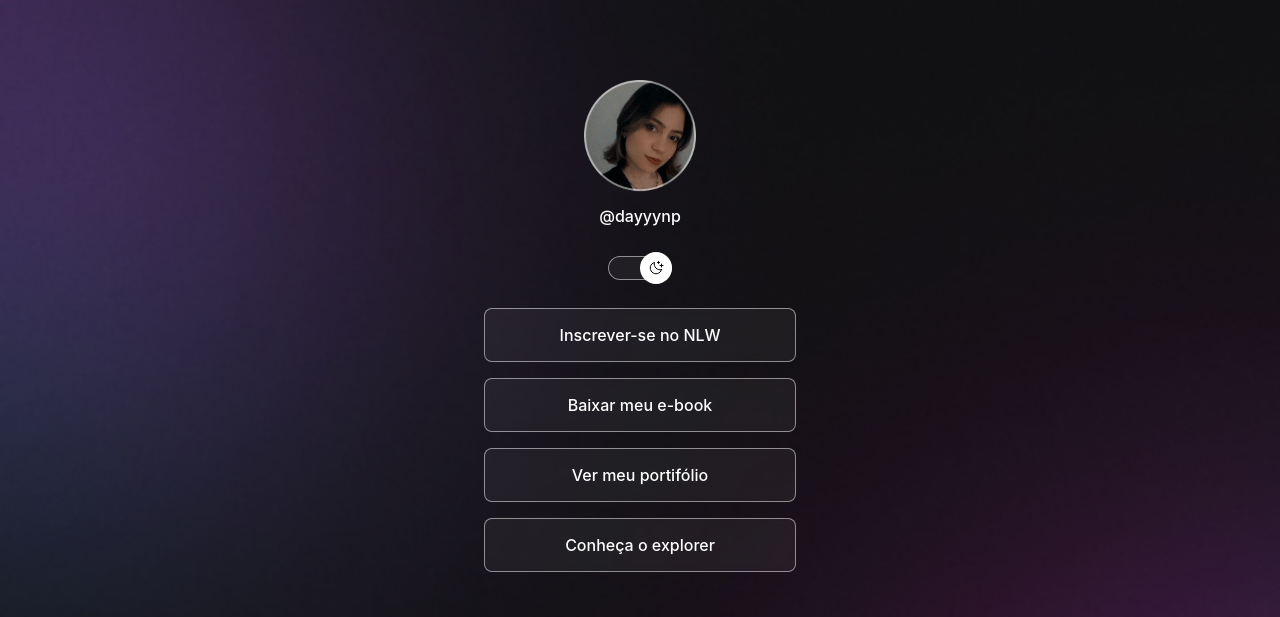
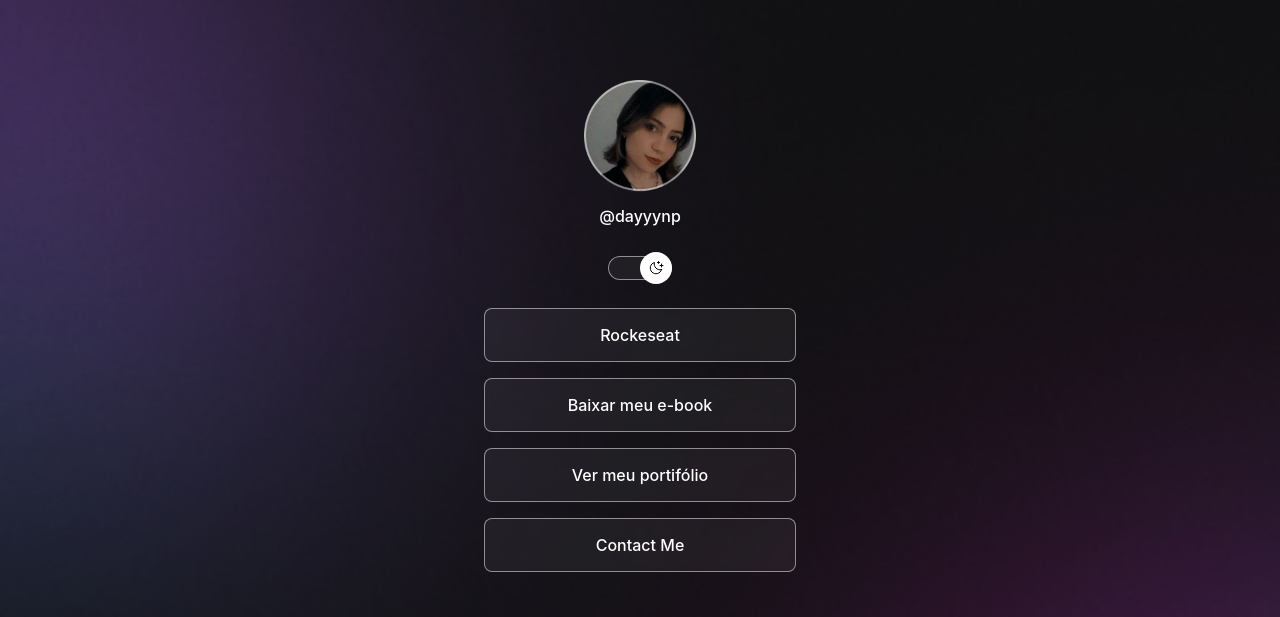
Before and after one commit to Dayyynp/Perfil-menu, a plain HTML site: page index.html in a window 1280 px wide. Shown: the top 617 px of the page. Drawn offline with nearby package versions, Linux system fonts and the light colour scheme.

Commit message:
add readme

```diff
--- a/index.html
+++ b/index.html
@@ -23,7 +23,7 @@
     </div>
     <ul>
         <li>
-            <a href="#">Inscrever-se no NLW</a>
+            <a href="#">Rockeseat</a>
         </li>
         <li>
             <a href="#">Baixar meu e-book</a>
@@ -32,7 +32,7 @@
             <a href="#">Ver meu portifólio</a>
         </li>
         <li>
-            <a href="https://rocketseat.com.br/explorer" target="_blank">Conheça o explorer</a>
+            <a href="https://rocketseat.com.br/explorer" target="_blank">Contact Me</a>
         </li>
     </ul>
     <div id="social-links">
```
Also changed, not shown: .github/preview.jpg (added), 1 other file.
